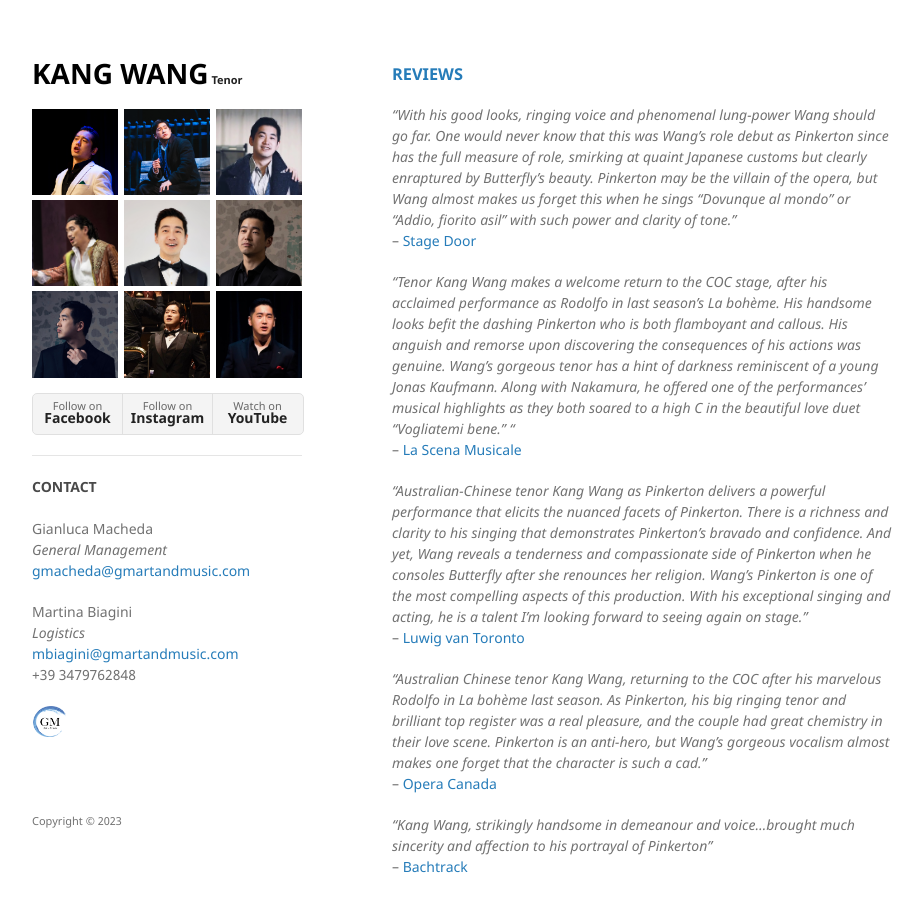
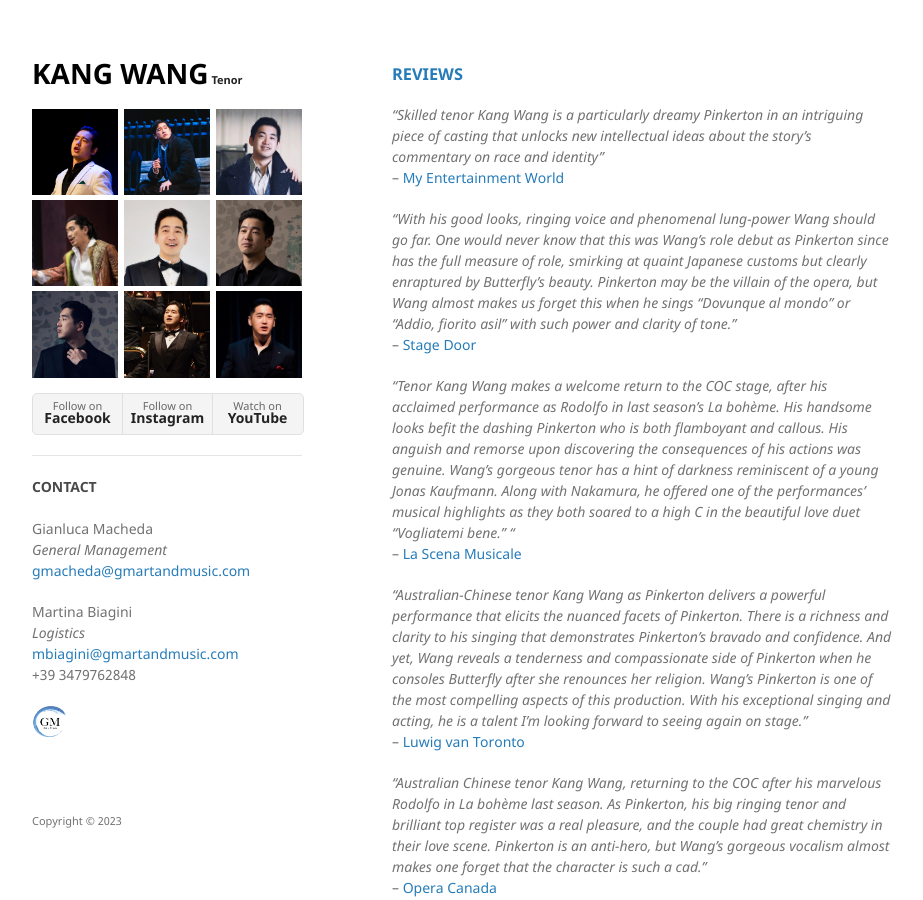
Before and after one commit to kwopera/kwt, a Jekyll site: the page built from reviews.md, in a window 1280 px wide and 900 px high. Shown: the whole window, without its empty margins (178-1101 px from the left). Built offline with Jekyll 4.4.1, drawn with Linux system fonts in a browser that asks for light colours; our own code applies the rules of GitHub Pages for plain Markdown files.

Commit message:
Update reviews.md

```diff
--- a/reviews.md
+++ b/reviews.md
@@ -1,5 +1,8 @@
 <h3 id="reviews"><a href="{{ "/reviews.html" | absolute_url }}#reviews">REVIEWS</a></h3>
 <br/>
+_"Skilled tenor Kang Wang is a particularly dreamy Pinkerton in an intriguing piece of casting that unlocks new intellectual ideas about the story’s commentary on race and identity"_
+<br/>-- <a href="https://www.myentertainmentworld.ca/2025/01/coc-madama-butterfly/" target="_blank">My Entertainment World</a>
+
 _"With his good looks, ringing voice and phenomenal lung-power Wang should go far. One would never know that this was Wang’s role debut as Pinkerton since has the full measure of role, smirking at quaint Japanese customs but clearly enraptured by Butterfly’s beauty. Pinkerton may be the villain of the opera, but Wang almost makes us forget this when he sings “Dovunque al mondo” or “Addio, fiorito asil” with such power and clarity of tone."_
 <br/>-- <a href="https://www.stage-door.com/3/Reviews/Entries/2025/1/madama-butterfly.html" target="_blank">Stage Door</a>
 
```
